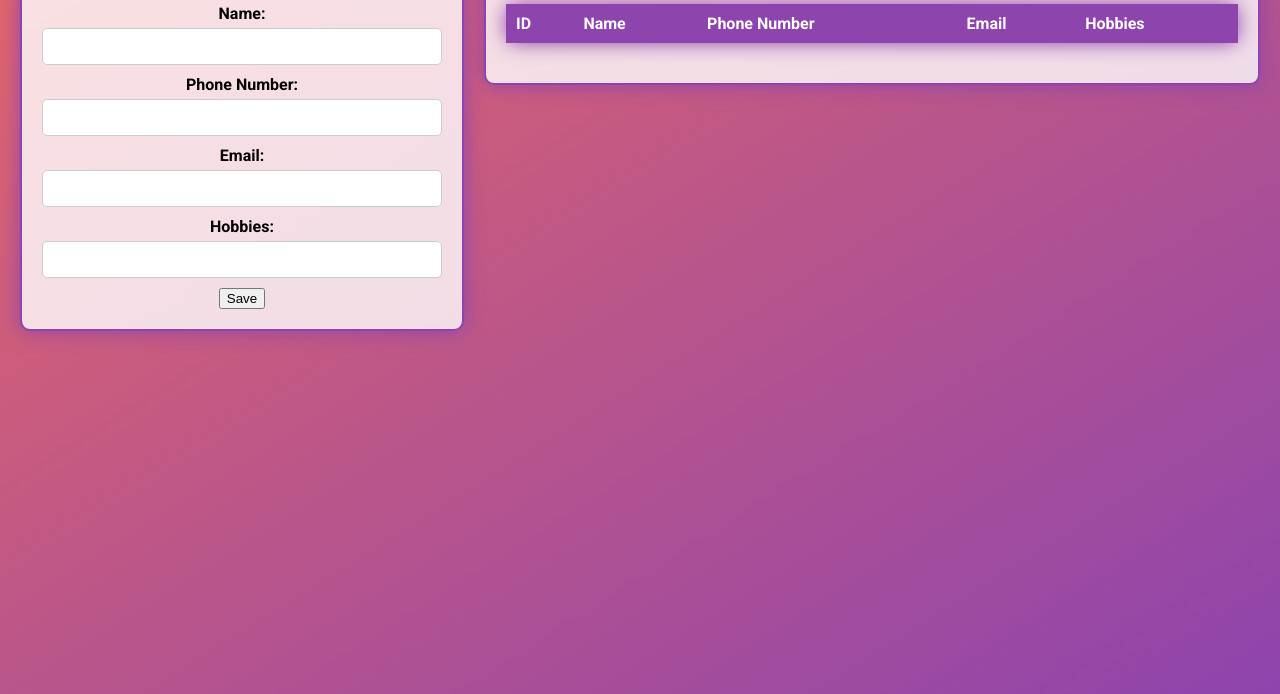
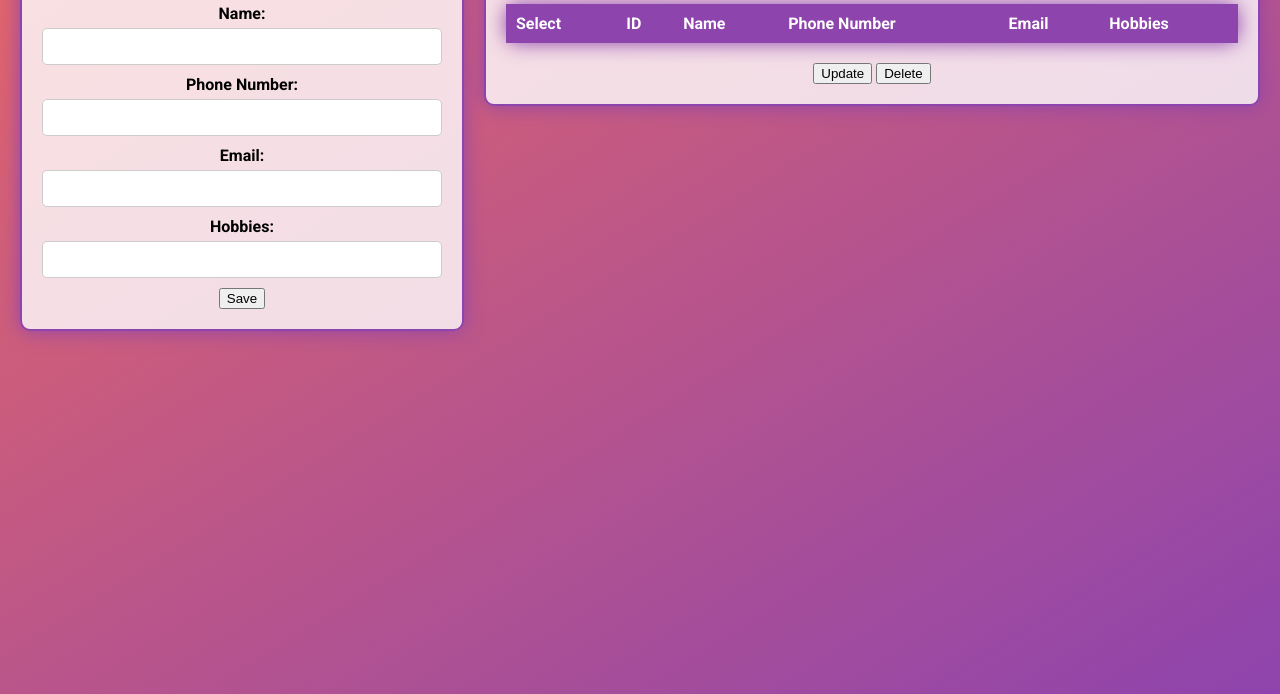
Before and after one commit to AnmolSharma08/RedPositive-task-1-, a plain HTML site: page index.html in a window 1280 px wide. Shown: the part 106-800 px from the top of the page. Drawn offline with Linux system fonts and the light colour scheme.

Commit message:
Update index.html

```diff
--- a/index.html
+++ b/index.html
@@ -34,6 +34,7 @@
       <table id="data-table">
         <thead>
           <tr>
+            <th>Select</th>
             <th>ID</th>
             <th>Name</th>
             <th>Phone Number</th>
@@ -45,6 +46,10 @@
           <!-- Table rows will be dynamically added here -->
         </tbody>
       </table>
+      <div class="button-container">
+        <button id="update-btn">Update</button>
+        <button id="delete-btn">Delete</button>
+      </div>
     </div>
   </div>
  <script src="scr.js"></script>
```
